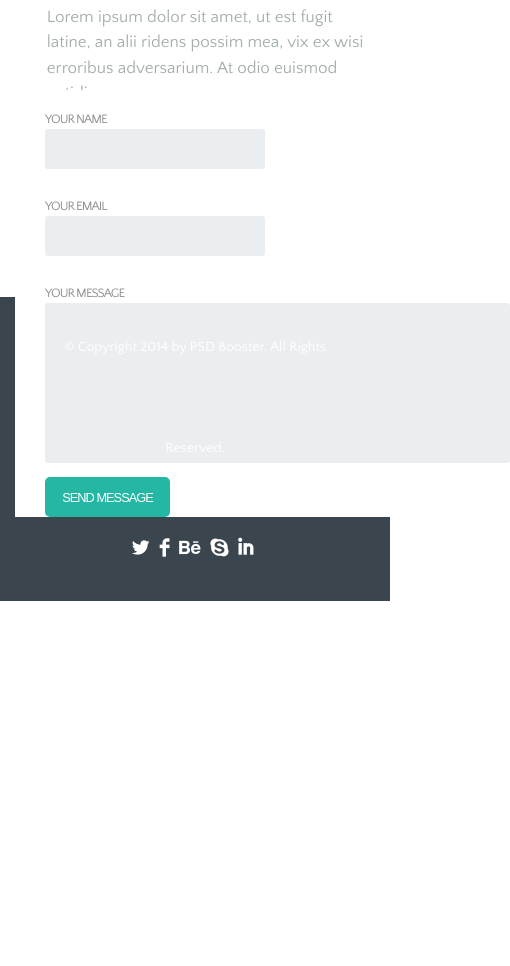
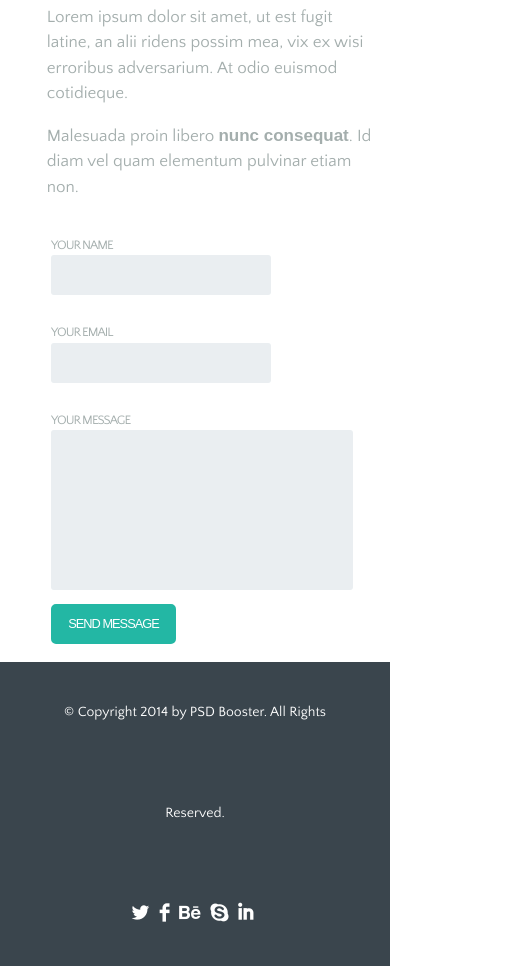
Before and after one commit to s-i-l-k/Modest, a website: page index.html in a window 390 px wide. Shown: the part 7621-8587 px from the top of the page, 510 px wide, since content can reach past the window. Before the commit the page ends 8222 px from the top, so only its background shows below. Drawn offline with nearby package versions, Linux system fonts and the light colour scheme.

Commit message:
contact section done

```diff
--- a/index.html
+++ b/index.html
@@ -267,7 +267,7 @@
         </div>
         <div class="map"></div>
         <div class="row">
-            <div class="col-sm-12 col-lg-6 contactInfo">
+            <div class="col-xs-12 col-md-6 contactInfo">
                 <h3>Contact information</h3>
                 <div>
                     <p>
@@ -280,7 +280,7 @@
                     </p>
                 </div>
             </div>
-            <div class="col-sm-12 col-lg-6">
+            <div class="col-xs-12 col-md-6">
                 <div class="contactForm">
                         <form>
                             <div>
@@ -292,7 +292,7 @@
                                 </label>
                             </div>
                             <div>
-                                <label for="message">Your message <br>
+                                <label for="message" class="message">Your message <br>
                                     <textarea id="message" required></textarea>
                                 </label>
                             </div>
@@ -308,7 +308,7 @@
     <footer id="footer" class="container-fluid">
         <div class="row">
             <div class="col-sm-9 col-md-10 copyright"> &copy; Copyright 2014 by PSD Booster. All Rights Reserved.</div>
-            <div class="col-sm-3 col-md-2 socials">LFEHI</div>
+            <div class="col-sm-3 col-md-2 socials"><a href=#>L</a><a href=#>F</a><a href=#>E</a><a href=#>H</a><a href=#>I</a></div>
         </div>
     </footer>
 
--- a/scss/main.scss
+++ b/scss/main.scss
@@ -389,6 +389,11 @@ $font3: "Socialico";
         background: white;
         padding-left: 30px;
         padding-top: 20px;
+        @media (max-width: 991px) {
+            position: static;
+            padding-left: 10%;
+            padding-bottom: 5%;
+        }
         input {
             border-radius: 3px;
             border: none;
@@ -398,16 +403,20 @@ $font3: "Socialico";
             margin-bottom: 20px;
             margin-right: 22px;
           }
+          .message {
+              width: 100%;
+              padding-right: 22px;
               textarea {
                 border-radius: 3px;
                 border: none;
                 background: $detailColor;
                 height: 160px;
-            width: 465px;
+                width: 100%;
                 resize: none;
             }
+          }
            label {
-            color: #8d8f92;
+            color: $navColor;
             font-family: $font2, sans-serif;
             font-size: 0.8rem;
             text-transform: uppercase;
@@ -447,13 +456,17 @@ $font3: "Socialico";
         }
     }
     .socials {
+        @media (max-width: 575px) {
+            text-align: center;
+        }
+        a {
             font-size: 30px;
             font-family: $font3;
             letter-spacing: 7px;
             text-align: right;
             line-height: 12vh;
-        @media (max-width: 575px) {
-            text-align: center;
+            text-decoration: none;
+            color: white;
         }
     }
 }
```
Also changed, not shown: css/main.css. Lines whose indentation alone changed are shown as unchanged.
